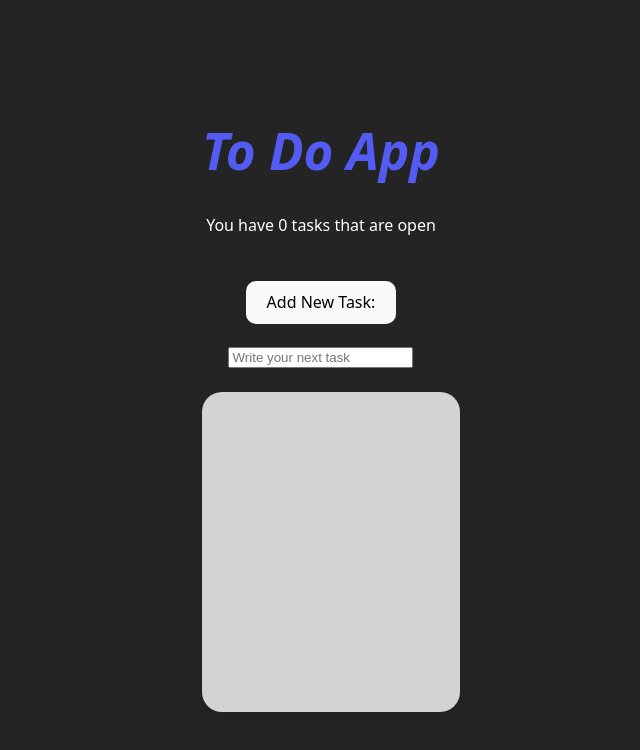
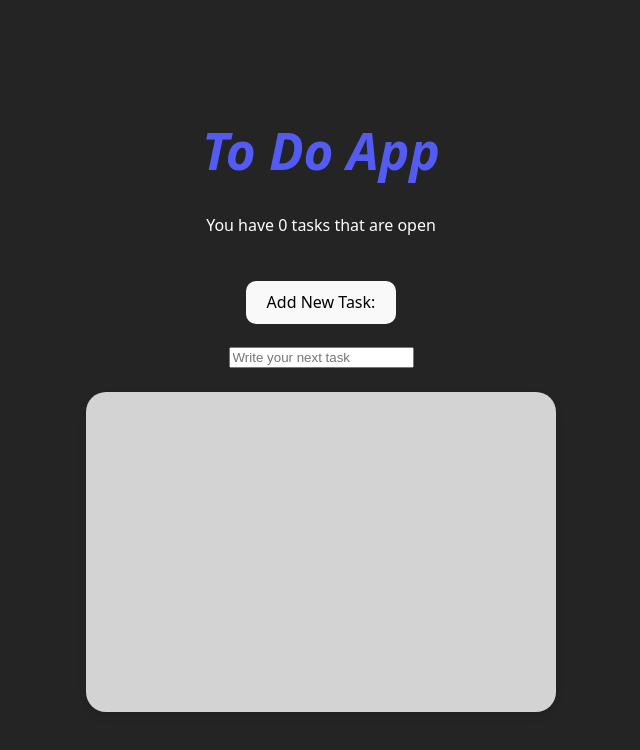
Before and after one commit to michael34666/Training, a React (Vite) app in the folder toDoApp/: page / in a window 1280 px wide. Shown: the top 750 px of the page, without its empty margins (319-959 px from the left). Built offline with nearby package versions, Linux system fonts and the light colour scheme.

Commit message:
change style

```diff
--- a/toDoApp/src/App.css
+++ b/toDoApp/src/App.css
@@ -21,7 +21,7 @@
   overflow-x: hidden;
   overflow-y: auto;
   height: 300px;
-  width: 100%;
+  width: 450px;
   background-color: rgba(255, 255, 255, 0.8);
   box-shadow: 0 4px 8px rgba(0, 0, 0, 0.1);
 
```
